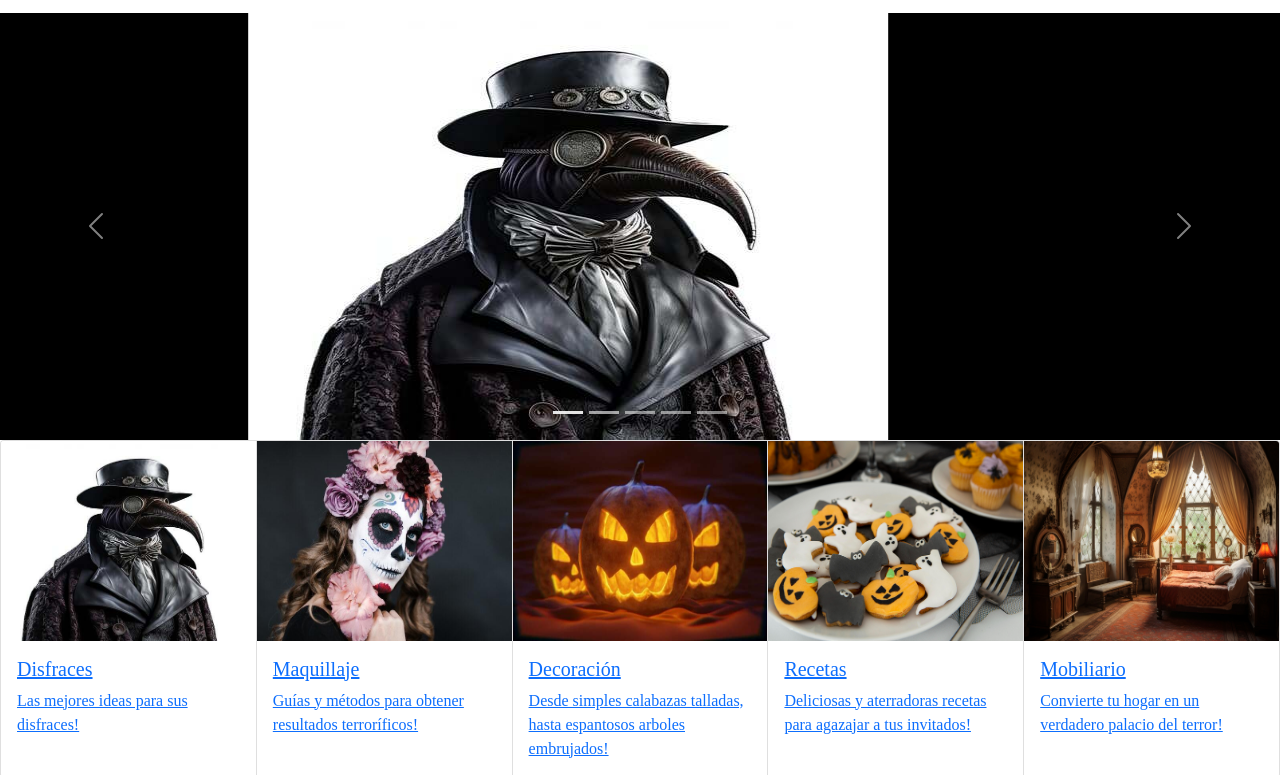
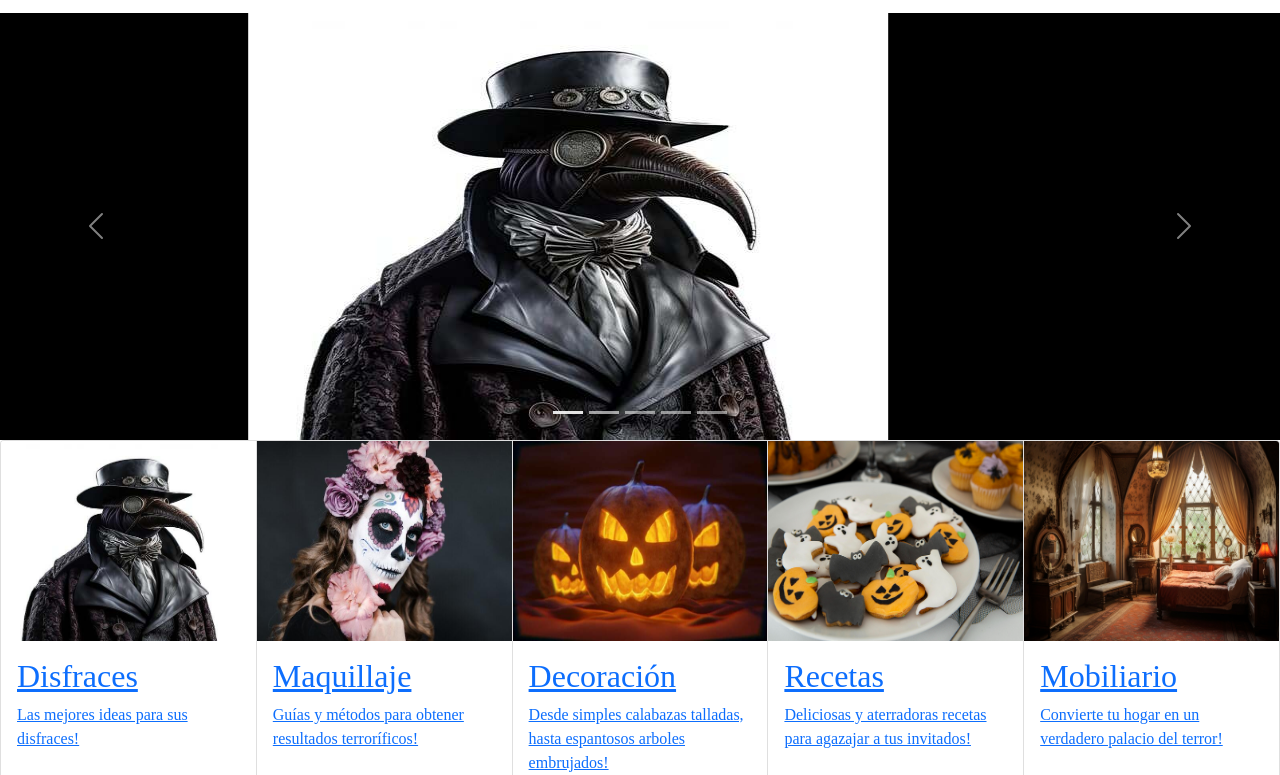
Before and after one commit to GonzaloRochaErices/proyecto_halloween_dw_coder, a website: page pages/galeria.html in a window 1280 px wide. Shown: the part 169-944 px from the top of the page. Drawn offline with Linux system fonts and the light colour scheme; a web font is replaced by a local one.

Commit message:
revisión de orden y comentarios

```diff
--- a/pages/galeria.html
+++ b/pages/galeria.html
@@ -132,7 +132,7 @@
                             <img src="../assets/img/disfraces.jpg" class="card-img-top img-fluid" style="height: 200px;"
                                 alt="Imagen ideas para disfraces traje médico peste negra">
                             <div class="card-body">
-                                <h5 class="card-title">Disfraces</h5>
+                                <h2 class="card-title">Disfraces</h2>
                                 <p class="card-text">Las mejores ideas para sus disfraces!</p>
                             </div>
                         </a>
@@ -142,7 +142,7 @@
                             <img src="../assets/img/maquillaje.jpg" class="card-img-top img-fluid"
                                 style="height: 200px;" alt="Imagen ideas maquillaje Catrina">
                             <div class="card-body">
-                                <h5 class="card-title">Maquillaje</h5>
+                                <h2 class="card-title">Maquillaje</h2>
                                 <p class="card-text">Guías y métodos para obtener resultados terroríficos!</p>
                             </div>
                         </a>
@@ -152,7 +152,7 @@
                             <img src="../assets/img/decoracion.jpg" class="card-img-top img-fluid"
                                 style="height: 200px;" alt="Imagen ideas decoracion calabazas talladas">
                             <div class="card-body">
-                                <h5 class="card-title">Decoración</h5>
+                                <h2 class="card-title">Decoración</h2>
                                 <p class="card-text">Desde simples calabazas talladas, hasta espantosos arboles
                                     embrujados!
                                 </p>
@@ -164,7 +164,7 @@
                             <img src="../assets/img/comida.jpg" class="card-img-top img-fluid" style="height: 200px;"
                                 alt="Imagen ideas recetas galletitas temática halloween">
                             <div class="card-body">
-                                <h5 class="card-title">Recetas</h5>
+                                <h2 class="card-title">Recetas</h2>
                                 <p class="card-text">Deliciosas y aterradoras recetas para agazajar a tus invitados!</p>
                             </div>
                         </a>
@@ -174,7 +174,7 @@
                             <img src="../assets/img/muebles.jpg" class="card-img-top img-fluid" style="height: 200px;"
                                 alt="Imagen ideas mobiliario habitación con muebles góticos">
                             <div class="card-body">
-                                <h5 class="card-title">Mobiliario</h5>
+                                <h2 class="card-title">Mobiliario</h2>
                                 <p class="card-text">Convierte tu hogar en un verdadero palacio del terror!</p>
                             </div>
                         </a>
--- a/scss/_mainGaleria.scss
+++ b/scss/_mainGaleria.scss
@@ -14,9 +14,7 @@
   /* Para centrar imágenes en el carrusel */
   .carousel-item {
     img {
-      display: inline-block;
-      /* Evita que las imágenes ocupen todo el ancho */
-      margin: 0 auto;
-      /* Centra las imágenes horizontalmente */
+      display: inline-block; /* Evita que las imágenes ocupen todo el ancho */
+      margin: 0 auto; /* Centra las imágenes horizontalmente */
     }
   }
--- a/scss/_utilitarios.scss
+++ b/scss/_utilitarios.scss
@@ -3,7 +3,6 @@
     background-color: map-get($mapa-colores, color-fondo);
   }
 
-
   /* para ajustar la distancia de abajo de una imagen */
   .imgAjust {
     padding-bottom: 15px;
```
Also changed, not shown: scss/_variables.scss (+3 -4 lines), css/estilos.css, 1 other file.
